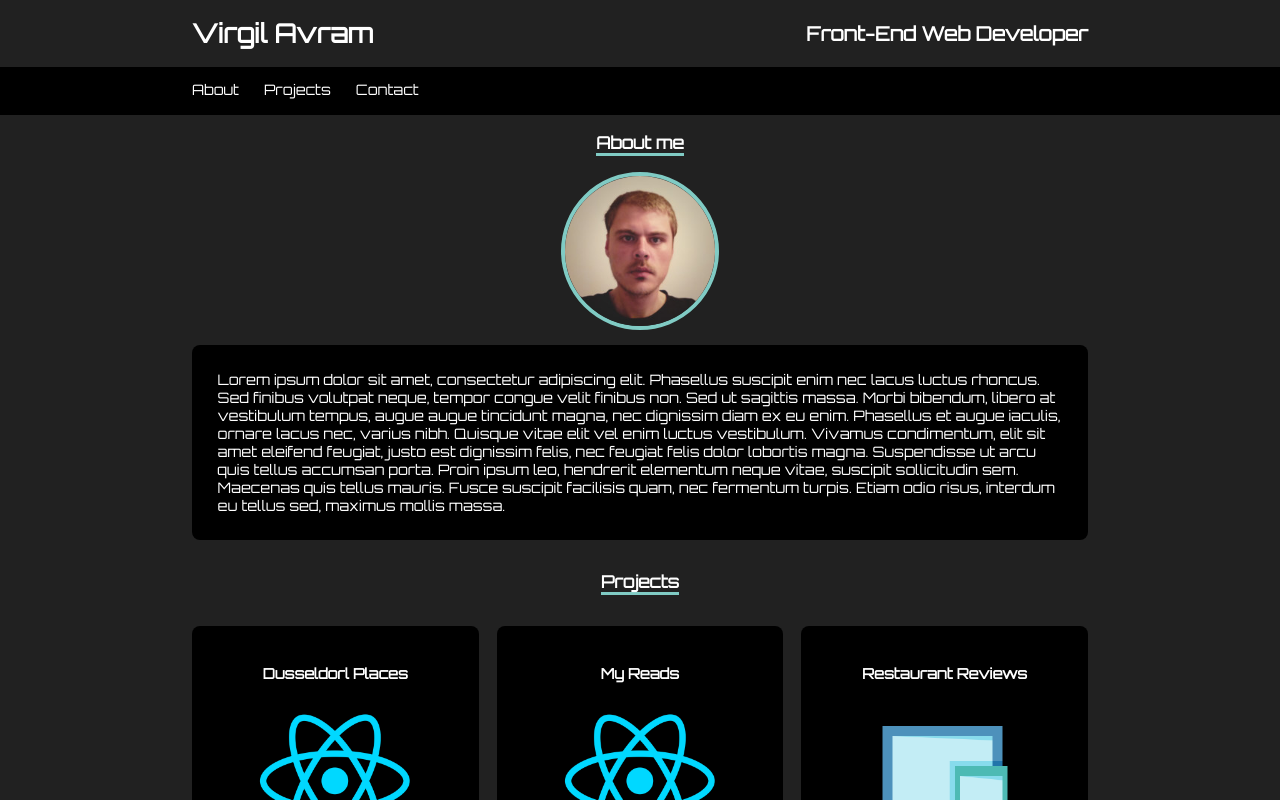
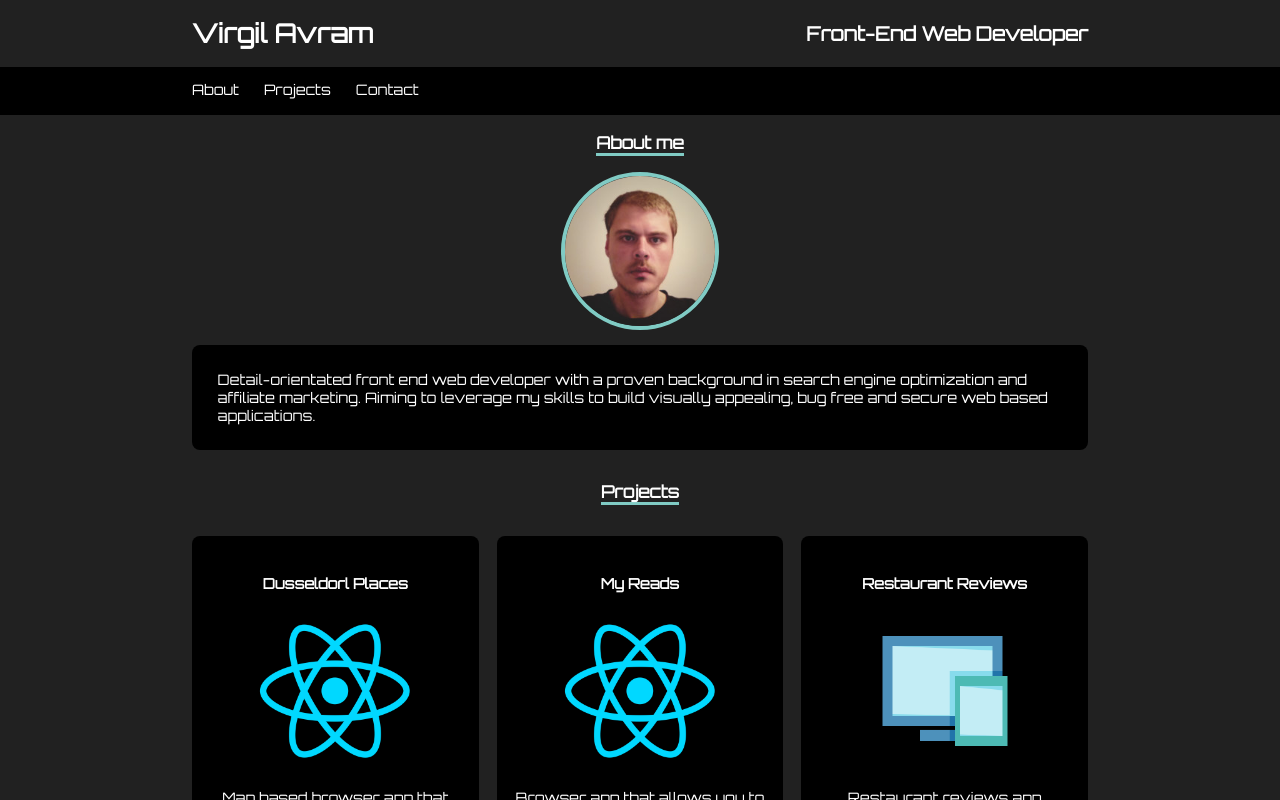
Before and after one commit to virgilseo/portfolio, a React (Create React App) app: page / in a window 1280 px wide. Built offline with nearby package versions, Linux system fonts and the light colour scheme.

Commit message:
Update content in about section

```diff
--- a/src/About.js
+++ b/src/About.js
@@ -8,16 +8,12 @@ class About extends Component {
     return (
 
        <section id='about'>
-       <h3 className='section-title'>About me</h3>
-       <img src={ProfilePic} alt='Profile' className='profile-pic'/>
-       <p className='bio-text'> Lorem ipsum dolor sit amet, consectetur adipiscing elit. Phasellus suscipit enim nec lacus luctus rhoncus.
-           Sed finibus volutpat neque, tempor congue velit finibus non. Sed ut sagittis massa.
-           Morbi bibendum, libero at vestibulum tempus, augue augue tincidunt magna, nec dignissim diam ex eu enim.
-           Phasellus et augue iaculis, ornare lacus nec, varius nibh. Quisque vitae elit vel enim luctus vestibulum.
-           Vivamus condimentum, elit sit amet eleifend feugiat, justo est dignissim felis, nec feugiat felis dolor lobortis magna.
-           Suspendisse ut arcu quis tellus accumsan porta. Proin ipsum leo, hendrerit elementum neque vitae, suscipit sollicitudin sem.
-           Maecenas quis tellus mauris. Fusce suscipit facilisis quam, nec fermentum turpis.
-           Etiam odio risus, interdum eu tellus sed, maximus mollis massa.</p>
+         <h3 className='section-title'>About me</h3>
+         <img src={ProfilePic} alt='Profile' className='profile-pic'/>
+         <p className='bio-text'> Detail-orientated front end web developer
+            with a proven background in search engine optimization and affiliate marketing.
+            Aiming to leverage my skills to build visually appealing, bug free and secure
+            web based applications.</p>
       </section>
     )
   }
```
